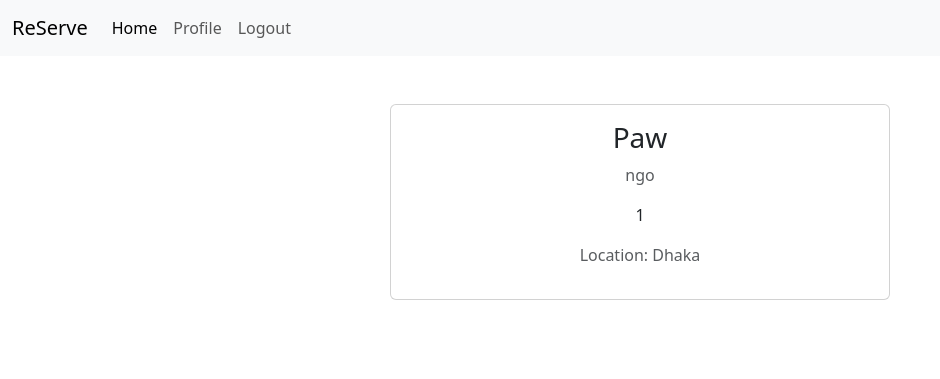
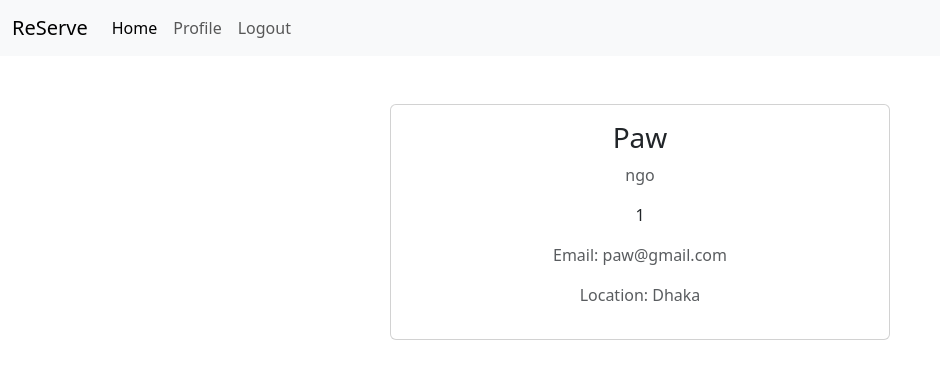
Before and after one commit to saany007/ReServe, a Flask app: page /profile/ngo/2 in a window 1280 px wide. Shown: the top 379 px of the page, without its empty margins (0-940 px from the left). Run offline with Flask 3, Linux system fonts and the light colour scheme; data comes from the database, SQL or seed files in the repository; both versions use the stored data as it was after the commit.

Commit message:
updated app.py

```diff
--- a/app.py
+++ b/app.py
@@ -418,17 +418,18 @@ def profile():
     if request.method == 'GET':
         if user.role == 'restaurant':
             restaurant = Restaurant.query.filter_by(user_id=user.id).first()
-            return render_template('profile.html', User=user, Restaurant=restaurant, address=restaurant.address, getTotalDonation=getTotalDonation)
+            return render_template('profile.html', User=user, user=user, Restaurant=restaurant, email=user.email, address=restaurant.address, getTotalDonation=getTotalDonation)
         if user.role == 'ngo':
             ngo = NGO.query.filter_by(user_id=user.id).first()
-            return render_template('profile.html', User=user, Ngo=ngo, address=ngo.service_area, getTotalDonation=getTotalDonation)
+            return render_template('profile.html', User=user, user=user, Ngo=ngo, email=user.email, address=ngo.service_area, getTotalDonation=getTotalDonation)
         if user.role == 'volunteer':
             volunteer = Volunteer.query.filter_by(user_id=user.id).first()
-            return render_template('profile.html', User=user, Volunteer=volunteer, address=volunteer.service_area, getTotalDonation=getTotalDonation)
+            return render_template('profile.html', User=user, user=user, Volunteer=volunteer, email=user.email, address=volunteer.service_area, getTotalDonation=getTotalDonation)
     if request.method == 'POST':
         if user.role == 'restaurant':
             restaurant = Restaurant.query.filter_by(user_id=user.id).first()
             user.username = request.form['username']
+            user.email = request.form['email']
             restaurant.address = request.form['address']
             db.session.commit()
             flash('Profile updated successfully', 'success')
@@ -436,6 +437,7 @@ def profile():
         if user.role == 'ngo':
             ngo = NGO.query.filter_by(user_id=user.id).first()
             user.username = request.form['username']
+            user.email = request.form['email']
             ngo.service_area = request.form['address']
             db.session.commit()
             flash('Profile updated successfully', 'success')
@@ -443,6 +445,7 @@ def profile():
         if user.role == 'volunteer':
             volunteer = Volunteer.query.filter_by(user_id=user.id).first()
             user.username = request.form['username']
+            user.email = request.form['email']
             volunteer.service_area = request.form['address']
             db.session.commit()
             flash('Profile updated successfully', 'success')
@@ -455,15 +458,15 @@ def getProfile(role, id):
     if role == 'restaurant':
         restaurant = Restaurant.query.filter_by(id=id).first()
         user = User.query.filter_by(id=restaurant.user_id).first()
-        return render_template('profile.html', User=user, public=True, address=restaurant.address, getTotalDonation=getTotalDonation)
+        return render_template('profile.html', User=user, user=user, public=True, address=restaurant.address, getTotalDonation=getTotalDonation)
     if role == 'ngo':
         ngo = NGO.query.filter_by(id=id).first()
         user = User.query.filter_by(id=ngo.user_id).first()
-        return render_template('profile.html', User=user, public=True, address=ngo.service_area, getTotalDonation=getTotalDonation)
+        return render_template('profile.html', User=user, user=user, public=True, address=ngo.service_area, getTotalDonation=getTotalDonation)
     if role == 'volunteer':
         volunteer = Volunteer.query.filter_by(id=id).first()
         user = User.query.filter_by(id=volunteer.user_id).first()
-        return render_template('profile.html', User=user, public=True, address=volunteer.service_area, getTotalDonation=getTotalDonation)
+        return render_template('profile.html', User=user, user=user, public=True, address=volunteer.service_area, getTotalDonation=getTotalDonation)
 
 
 
--- a/templates/profile.html
+++ b/templates/profile.html
@@ -19,6 +19,7 @@
             <h3 class="card-title">{{User.username}}</h3>
             <p class="text-muted mb-3">{{User.role}}</p>
             <p class="mb-3">{{getTotalDonation(User.id)}}</p>
+            <p class="text-muted">Email: {{user.email}}</p>
             <p class="text-muted">Location: {{address}}</p>
             {% if not public%}
             <button class="btn btn-primary" data-bs-toggle="modal" data-bs-target="#editProfileModal">
@@ -44,8 +45,12 @@
                         <input type="text" class="form-control" id="name" name="username" value="{{User.username}}">
                     </div>
                     <div class="mb-3">
-                        <label for="email" class="form-label">Role</label>
-                        <input type="text" class="form-control" id="email" name="role" value="{{User.role}}" readonly>
+                        <label for="email" class="form-lebel">Email</label>
+                        <input type="email" class="form-control" id="email" name="email" value="{{User.email}}">
+                    </div>
+                    <div class="mb-3">
+                        <label for="role" class="form-label">Role</label>
+                        <input type="text" class="form-control" id="role" name="role" value="{{User.role}}" readonly>
                     </div>
                     <div class="mb-3">
                         <label for="location" class="form-label">Location</label>
```
Also changed, not shown: instance/users.db.
